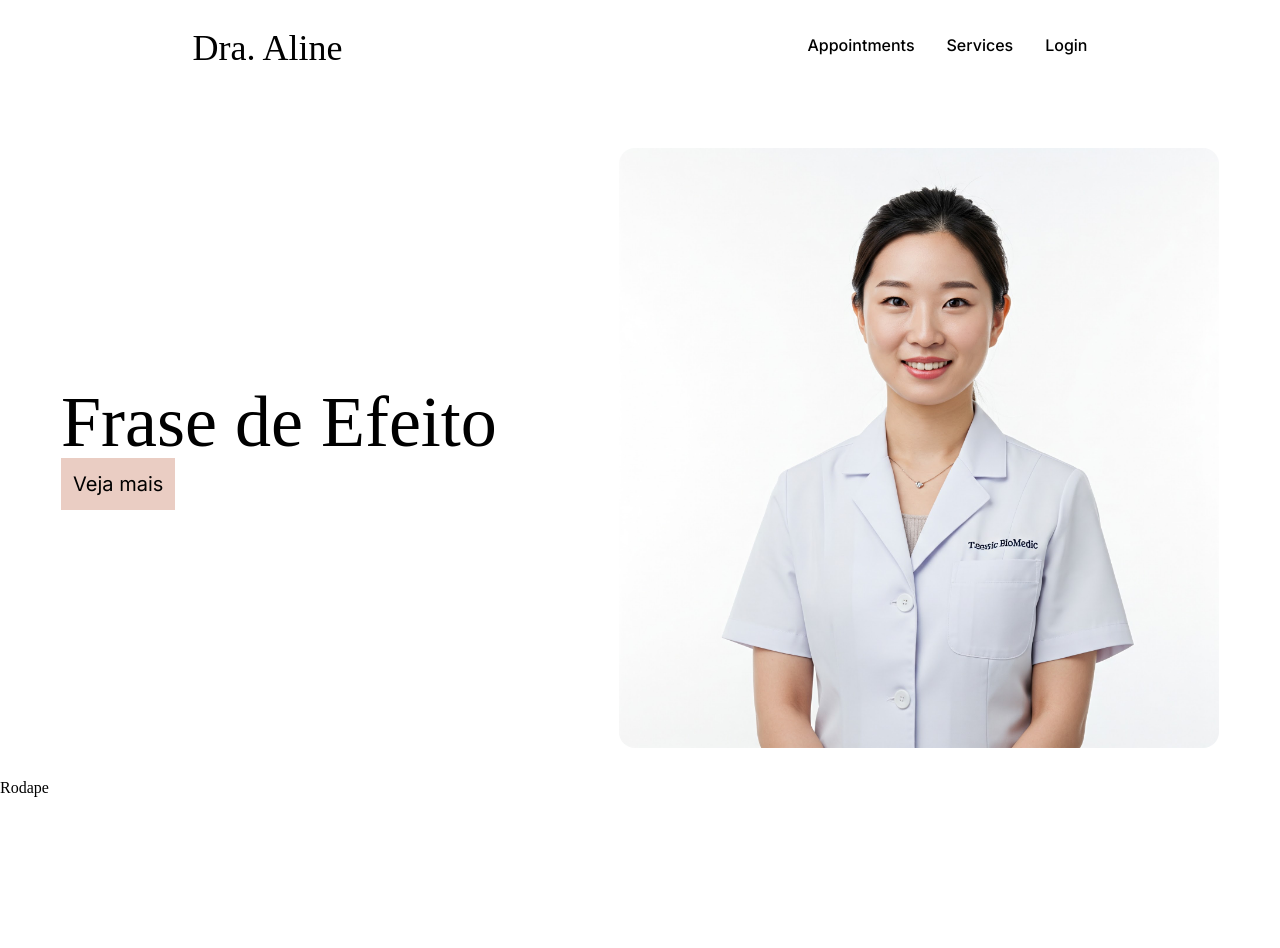
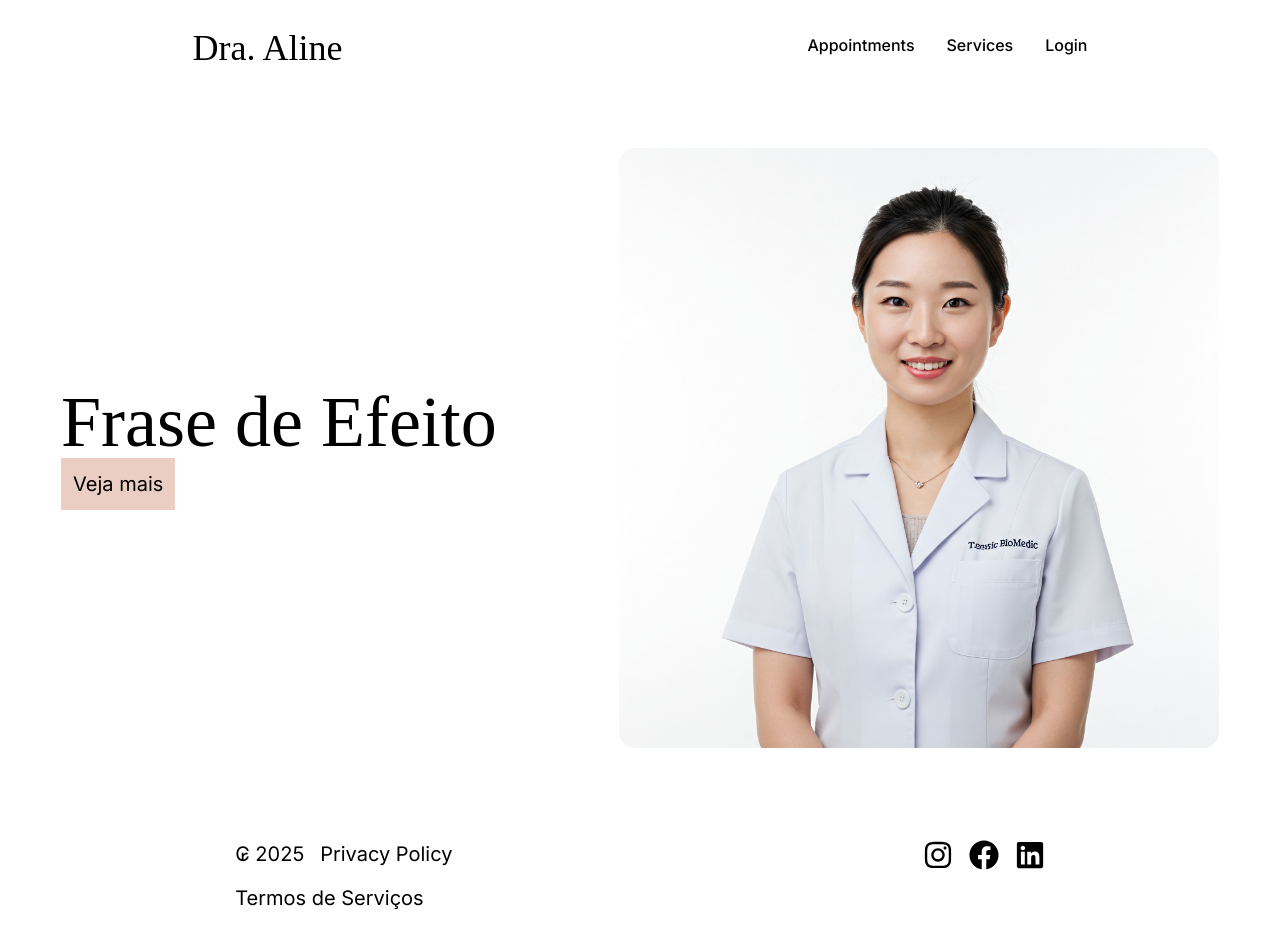
Before and after one commit to Lucas-SousaS/draaline-estetica, a React (Vite) app in the folder draaline-frontend/: page / in a window 1280 px wide. Shown: the top 948 px of the page. Before the commit the page ends 800 px from the top, so only its background shows below. Built offline with nearby package versions, Linux system fonts and the light colour scheme; a web font is replaced by a local one.

Commit message:
feat: create footer and add react-icons

```diff
--- a/draaline-frontend/package.json
+++ b/draaline-frontend/package.json
@@ -13,6 +13,7 @@
     "@tailwindcss/vite": "^4.1.3",
     "react": "^19.0.0",
     "react-dom": "^19.0.0",
+    "react-icons": "^5.5.0",
     "react-router-dom": "^7.5.0",
     "tailwindcss": "^4.1.3"
   },
--- a/draaline-frontend/src/Components/Footer/Footer.jsx
+++ b/draaline-frontend/src/Components/Footer/Footer.jsx
@@ -1,9 +1,28 @@
+import { FaFacebook, FaInstagram, FaLinkedin } from "react-icons/fa";
+
 function Footer() {
-    return (
-        <footer className="w-screen flex fixed bottom-[0%]">
-            <h1>Rodape</h1>
-        </footer>
-     );
+  return (
+    <footer className="w-screen flex  bottom-[0%] justify-around gap-20 p-10">
+      <div className="flex flex-col gap-4 text-xl">
+        <div className="flex gap-4">
+          <span>₢ 2025</span>
+          <p>Privacy Policy</p>
+        </div>
+
+        <div>
+          <p>Termos de Serviços</p>
+        </div>
+      </div>
+
+      <div>
+        <nav className="flex items-center justify-center gap-4 text-3xl">
+          <FaInstagram className=" hover:text-[#EACDC3] cursor-pointer transition-all" />
+          <FaFacebook className=" hover:text-[#EACDC3] cursor-pointer transition-all" />
+          <FaLinkedin className=" hover:text-[#EACDC3] cursor-pointer transition-all" />
+        </nav>
+      </div>
+    </footer>
+  );
 }
 
 export default Footer;
--- a/draaline-frontend/src/index.css
+++ b/draaline-frontend/src/index.css
@@ -2,6 +2,7 @@
 @import url('https://fonts.googleapis.com/css2?family=Playfair:ital,opsz,wght@0,5..1200,300..900;1,5..1200,300..900&display=swap');
 :root {
   --font-inter: 'Inter', sans-serif;
+  --cor-secundaria: #EACDC3;
 }
 
 body {
```
Also changed, not shown: 1 other file (tests, documents, lock files or other folders).
